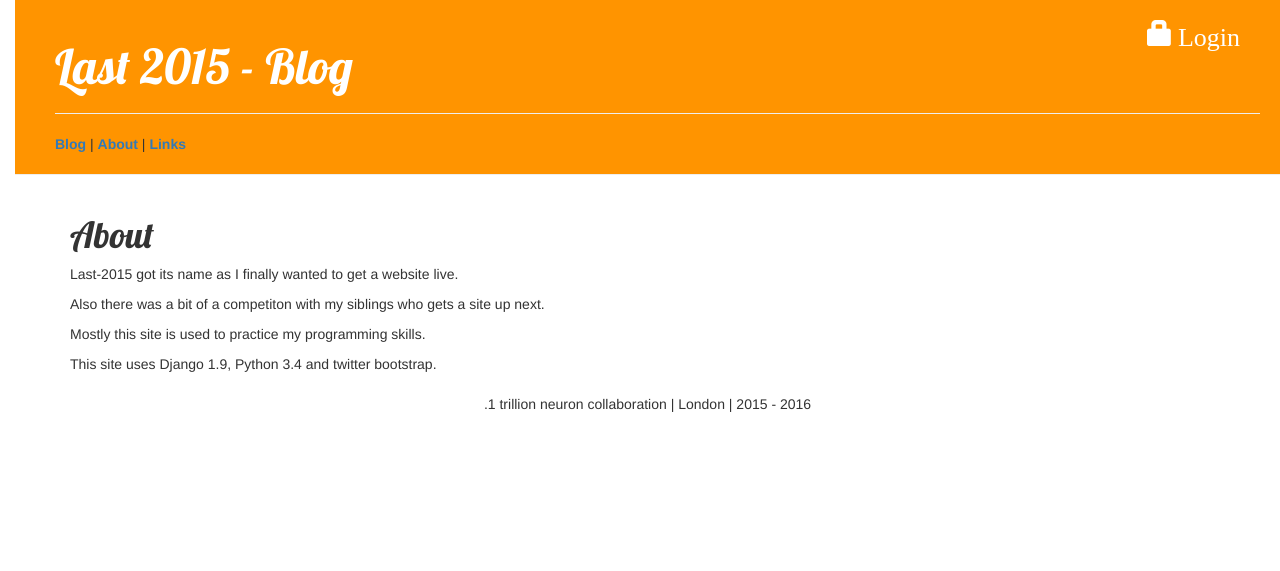
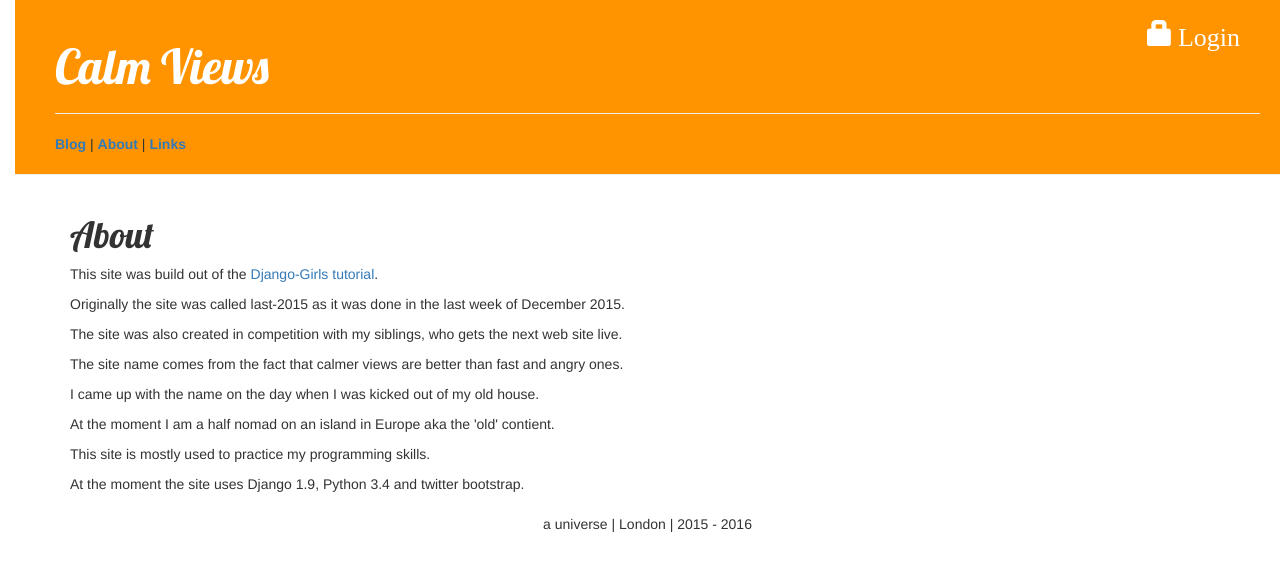
Before and after one commit to walter2/last_2015, a Django app: page /about_site/ in a window 1280 px wide. Shown: the top 571 px of the page. Run offline with Django 3.2, Linux system fonts and the light colour scheme; some libraries are stand-ins or nearby versions.

```diff
--- a/blog/templates/blog/about_site.html
+++ b/blog/templates/blog/about_site.html
@@ -5,10 +5,16 @@
 
         <h1>About</h1>
 
-        <p>Last-2015 got its name as I finally wanted to get a website live.</p>
-        <p>Also there was a bit of a competiton with my siblings who gets a site up next.</p>
-        <p>Mostly this site is used to practice my programming skills.</p>
-        <p>This site uses Django 1.9, Python 3.4 and twitter bootstrap.</p>
+        <p>This site was build out of the
+            <a target="_blank" href="http://tutorial.djangogirls.org/en/">Django-Girls tutorial</a>.
+        </p>
+        <p>Originally the site was called last-2015 as it was done in the last week of December 2015.</p>
+        <p>The site was also created in competition with my siblings, who gets the next web site live.</p>
+        <p>The site name comes from the fact that calmer views are better than fast and angry ones.</p>
+        <p>I came up with the name on the day when I was kicked out of my old house.</p>
+        <p>At the moment I am a half nomad on an island in Europe aka the 'old' contient.</p>
+        <p>This site is mostly used to practice my programming skills.</p>
+        <p>At the moment the site uses Django 1.9, Python 3.4 and twitter bootstrap.</p>
 
     </div>
 
--- a/blog/templates/blog/base.html
+++ b/blog/templates/blog/base.html
@@ -3,7 +3,7 @@
 <html>
     <head>
 
-        <title>Last 2015 blog</title>
+        <title>calm views</title>
 
         <link rel="stylesheet" href="//maxcdn.bootstrapcdn.com/bootstrap/3.2.0/css/bootstrap.min.css">
         <link rel="stylesheet" href="//maxcdn.bootstrapcdn.com/bootstrap/3.2.0/css/bootstrap-theme.min.css">
@@ -35,7 +35,7 @@
                     <span class="glyphicon glyphicon-lock in_button_label_margin">Login</span>
                 </a>
             {% endif %}
-            <h1><a href="/">Last 2015 - Blog</a></h1>
+            <h1><a href="/">Calm Views</a></h1>
             <hr>
             <a href="{% url 'post_list' %}"><strong>Blog</strong></a> |
             <a href="{% url 'about_site' %}"><strong>About</strong></a> |
@@ -50,7 +50,7 @@
                 </div>
             </div>
         </div>
-        <p><center>.1 trillion neuron collaboration | London | 2015 - 2016</center></p>
+        <p><center>a universe | London | 2015 - 2016</center></p>
 
     </body>
 
```
